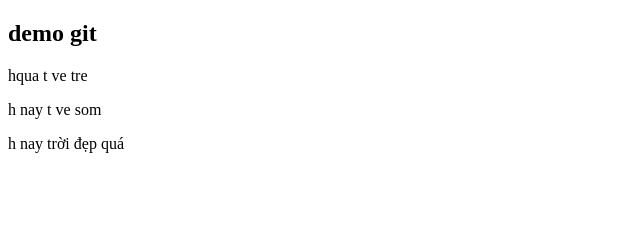
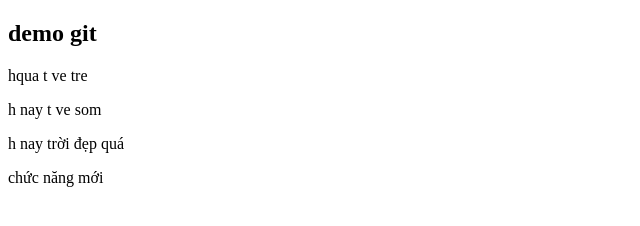
Before and after one commit to dtgkhang/se150831, a plain HTML site: page index.html in a window 1280 px wide. Shown: the whole page, without its empty margins (0-640 px from the left). Drawn offline with Linux system fonts and the light colour scheme.

Commit message:
new feature

```diff
--- a/index.html
+++ b/index.html
@@ -10,5 +10,6 @@
     <p>hqua t ve tre</p>
     <p>h nay t ve som</p>
     <p>h nay trời đẹp quá</p>
+    <p>chức năng mới</p>
   </body>
 </html>
```
